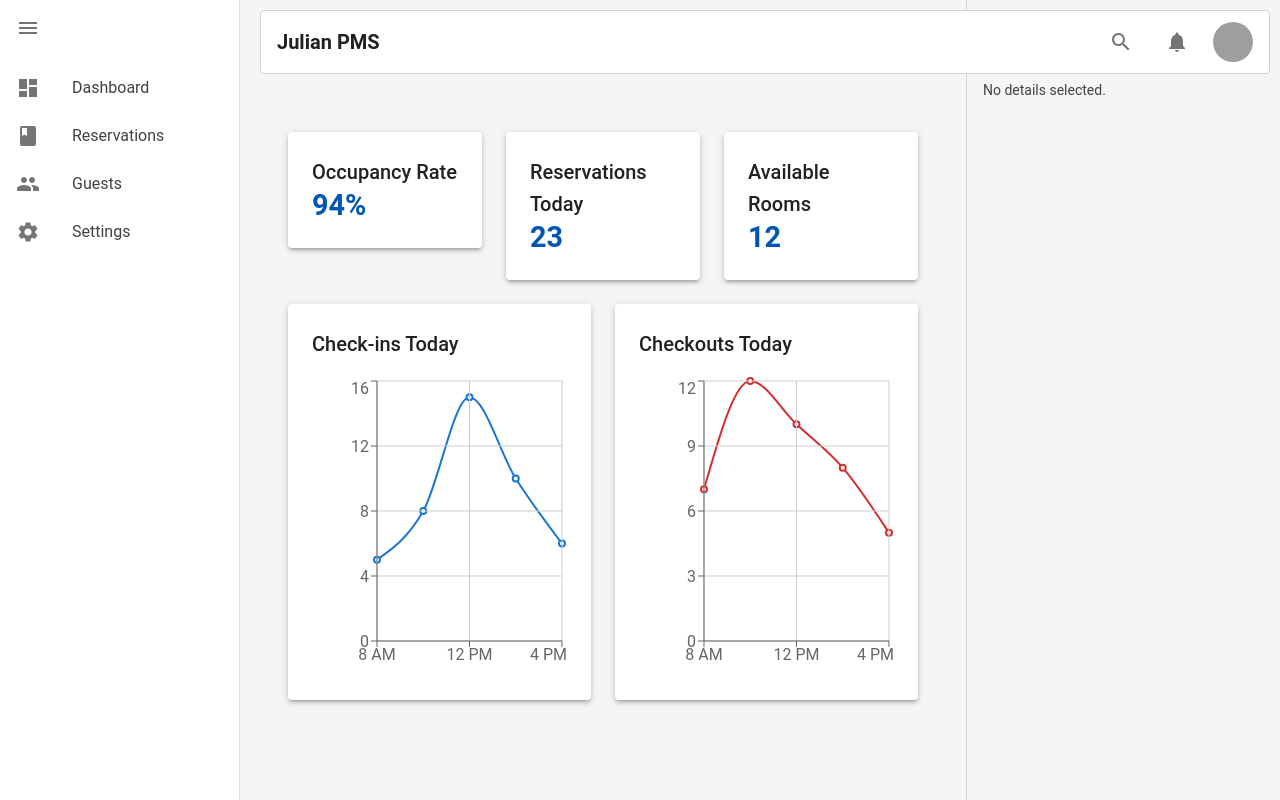
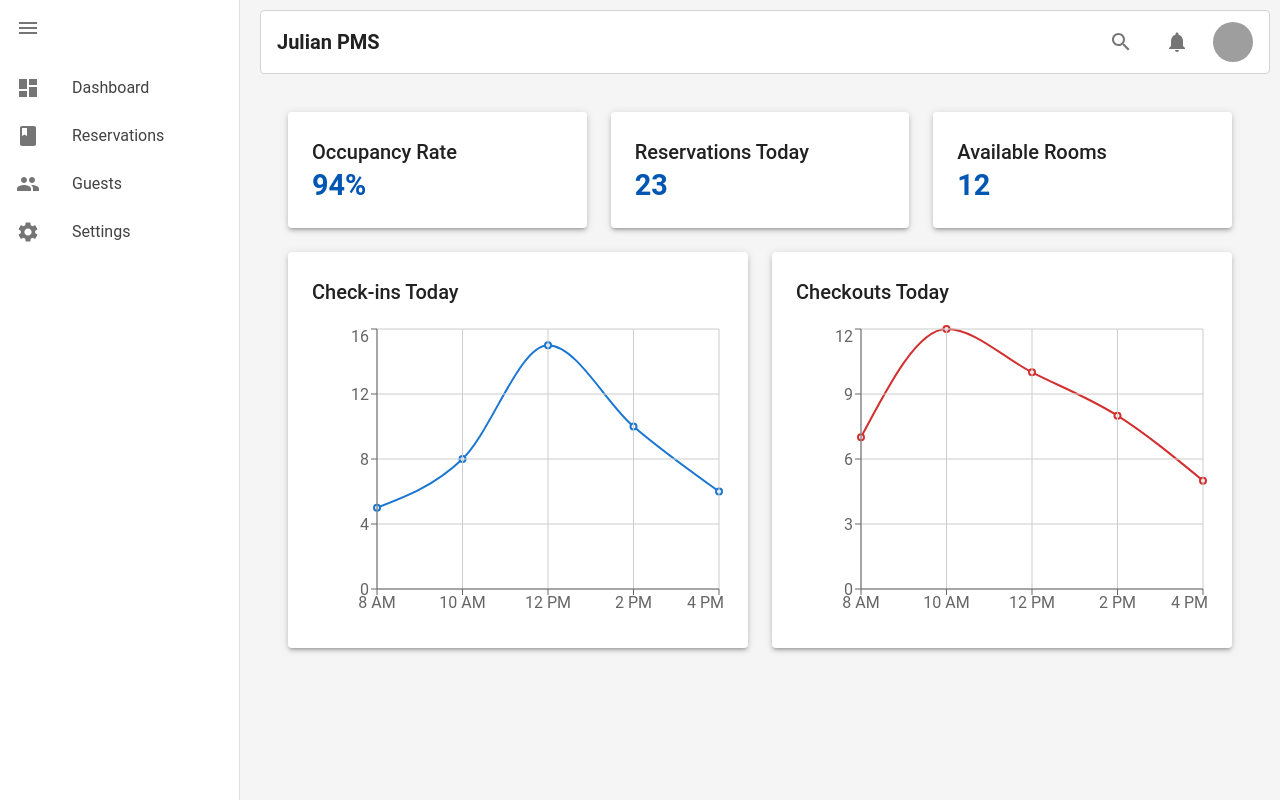
Before and after one commit to knutekje/julianfrontend, a React (Vite) app: page /dashboard in a window 1280 px wide. Built offline with nearby package versions, Linux system fonts and the light colour scheme; sample sign-in values are in the browser's storage; grey boxes are pictures that could not be loaded.

Commit message:
added guestpage functios

```diff
--- a/src/components/DetailSidebar.tsx
+++ b/src/components/DetailSidebar.tsx
@@ -1,28 +1,58 @@
-import React from 'react';
-import { Tabs, Tab, Box, Typography } from '@mui/material';
+import React, { ReactNode } from 'react';
+import { Box, Typography, IconButton } from '@mui/material';
+import { Close } from '@mui/icons-material';
 
 interface DetailSidebarProps {
-  details: unknown;
+  details: Record<string, ReactNode>;
+  onClose: () => void;
 }
 
-const DetailSidebar: React.FC<DetailSidebarProps> = ({ details }) => {
-  const [tabIndex, setTabIndex] = React.useState(0);
+const DetailSidebar: React.FC<DetailSidebarProps> = ({ details, onClose }) => {
+  return (
+    <Box
+      sx={{
+        width: '320px',
+        height: '100vh',
+        position: 'fixed',
+        top: 0,
+        right: 0,
+        bgcolor: '#ffffff',
+        borderLeft: '1px solid #d3d3d3',
+        boxShadow: '-2px 0px 8px rgba(0,0,0,0.1)',
+        zIndex: 1200,
+        display: 'flex',
+        flexDirection: 'column',
+        padding: 2,
+      }}
+    >
+      <Box
+        sx={{
+          display: 'flex',
+          justifyContent: 'space-between',
+          alignItems: 'center',
+          marginBottom: 2,
+        }}
+      >
+        <Typography variant="h6">Details</Typography>
+        <IconButton onClick={onClose}>
+          <Close />
+        </IconButton>
+      </Box>
 
-  return (
-    <Box sx={{ width: 320, padding: 2, borderLeft: '1px solid #d3d3d3' }}>
-      <Tabs value={tabIndex} onChange={(_e, newIndex) => setTabIndex(newIndex)}>
-        <Tab label="Overview" />
-        <Tab label="History" />
-        <Tab label="Actions" />
-      </Tabs>
-      <Box sx={{ marginTop: 2 }}>
-        {tabIndex === 0 && (
-          <Typography variant="body2">
-            {details ? JSON.stringify(details, null, 2) : 'No details selected.'}
-          </Typography>
-        )}
-        {tabIndex === 1 && <Typography>History Content</Typography>}
-        {tabIndex === 2 && <Typography>Actions Content</Typography>}
+      <Box
+        sx={{
+          overflowY: 'auto',
+          flexGrow: 1,
+        }}
+      >
+        {Object.entries(details).map(([key, value]) => (
+          <Box key={key} sx={{ marginBottom: 2 }}>
+            <Typography variant="body2" color="textSecondary">
+              {key}
+            </Typography>
+            <Typography variant="body1">{value}</Typography>
+          </Box>
+        ))}
       </Box>
     </Box>
   );
--- a/src/components/Layout.tsx
+++ b/src/components/Layout.tsx
@@ -1,14 +1,22 @@
-import React, { useState } from 'react';
+import React, { ReactNode, useState } from 'react';
 import { Box } from '@mui/material';
+import TopBar from './TopBar';
 import Sidebar from './SideBar';
-import TopBar from './TopBar';
 import DetailSidebar from './DetailSidebar';
 
-const Layout: React.FC<{ children: React.ReactNode }> = ({ children }) => {
-  const [selectedDetails, setSelectedDetails] = useState<unknown>(null); // Holds the data to show in the detail sidebar
+interface LayoutProps {
+  children: React.ReactNode;
+}
 
-  const handleItemClick = (details: unknown) => {
-    setSelectedDetails(details); // Updates the right sidebar with details of the clicked item
+const Layout: React.FC<LayoutProps> = ({ children }) => {
+  const [selectedDetails, setSelectedDetails] = useState<Record<string, ReactNode> | null>(null);
+
+  /*  const handleItemClick = (details: Record<string, ReactNode>) => {
+    setSelectedDetails(details); // Set details for the right sidebar
+   } */
+
+  const handleCloseDetails = () => {
+    setSelectedDetails(null);
   };
 
   return (
@@ -20,25 +28,36 @@ const Layout: React.FC<{ children: React.ReactNode }> = ({ children }) => {
         overflow: 'hidden',
       }}
     >
+
       <Sidebar />
+
 
       <Box
         sx={{
+          display: 'flex',
+          flexDirection: 'column',
           flexGrow: 1,
-/*           marginLeft: '260px', // Width of the Sidebar  */
-          marginTop: '84px',
-          overflowY: 'auto',
-          padding: 3,
+          marginRight: selectedDetails ? '320px' : '0px',
+          transition: 'margin-right 0.3s ease',
         }}
       >
         <TopBar />
-        {React.cloneElement(children as React.ReactElement, {
-          onItemClick: handleItemClick,
-        })}
+        <Box
+          sx={{
+            flexGrow: 1,
+            marginTop: '64px',
+            overflowY: 'auto',
+            padding: 3,
+          }}
+        >
+
+          {children}
+        </Box>
       </Box>
 
-
-      <DetailSidebar details={selectedDetails} />
+      {selectedDetails && (
+        <DetailSidebar details={selectedDetails} onClose={handleCloseDetails} />
+      )}
     </Box>
   );
 };
--- a/src/pages/Dashboard.tsx
+++ b/src/pages/Dashboard.tsx
@@ -2,7 +2,6 @@ import React from 'react';
 import { Grid, Paper, Typography } from '@mui/material';
 import { LineChart, Line, CartesianGrid, XAxis, YAxis, Tooltip, ResponsiveContainer } from 'recharts';
 
-// Dummy data for Check-ins and Checkouts
 const checkinsData = [
   { time: '8 AM', checkIns: 5 },
   { time: '10 AM', checkIns: 8 },
@@ -48,7 +47,6 @@ const Dashboard: React.FC = () => {
         </Paper>
       </Grid>
 
-      {/* Graphs */}
       <Grid item xs={12} md={6}>
         <Paper sx={{ padding: 3, boxShadow: 3 }}>
           <Typography variant="h6" sx={{ marginBottom: 2 }}>
--- /dev/null
+++ b/src/pages/GuestListPage.tsx
@@ -0,0 +1,83 @@
+import React, { useState, useEffect } from 'react';
+import { Table, TableBody, TableCell, TableHead, TableRow, TablePagination, TextField, Box } from '@mui/material';
+import { guestApiUrl } from '../uris';
+import { Guest } from '../types';
+
+const GuestListPage: React.FC = () => {
+  const [guests, setGuests] = useState<Guest[]>([]);
+  const [search, setSearch] = useState<string>('');
+  const [page, setPage] = useState(0);
+  const [rowsPerPage, setRowsPerPage] = useState(10);
+
+  useEffect(() => {
+    const fetchGuests = async () => {
+      const response = await fetch(`${guestApiUrl}`);
+      const data = await response.json();
+      setGuests(data);
+    };
+
+    fetchGuests();
+  }, []);
+
+  const handleSearchChange = (e: React.ChangeEvent<HTMLInputElement>) => {
+    setSearch(e.target.value);
+  };
+
+  const handlePageChange = (_event: unknown, newPage: number) => {
+    setPage(newPage);
+  };
+
+  const handleRowsPerPageChange = (event: React.ChangeEvent<HTMLInputElement>) => {
+    setRowsPerPage(parseInt(event.target.value, 10));
+    setPage(0);
+  };
+
+  const filteredGuests = guests.filter((guest) =>
+    guest.firstName.toLowerCase().includes(search.toLowerCase())
+  );
+
+  return (
+    <Box>
+      <TextField
+        variant="outlined"
+        label="Search Guests"
+        value={search}
+        onChange={handleSearchChange}
+        sx={{ marginBottom: 2 }}
+      />
+
+      <Table>
+        <TableHead>
+          <TableRow>
+            <TableCell>Name</TableCell>
+            <TableCell>Email</TableCell>
+            <TableCell>Phone</TableCell>
+            <TableCell>Check-In Date</TableCell>
+          </TableRow>
+        </TableHead>
+        <TableBody>
+          {filteredGuests
+            .slice(page * rowsPerPage, page * rowsPerPage + rowsPerPage)
+            .map((guest) => (
+              <TableRow key={guest.id}>
+                <TableCell>{guest.firstName}</TableCell>
+                <TableCell>{guest.email}</TableCell>
+                <TableCell>{guest.address}</TableCell>
+                <TableCell>{new Date(guest.createdAt).toLocaleDateString()}</TableCell>
+              </TableRow>
+            ))}
+        </TableBody>
+      </Table>
+      <TablePagination
+        component="div"
+        count={filteredGuests.length}
+        page={page}
+        onPageChange={handlePageChange}
+        rowsPerPage={rowsPerPage}
+        onRowsPerPageChange={handleRowsPerPageChange}
+      />
+    </Box>
+  );
+};
+
+export default GuestListPage;
--- a/src/routes/AppRoutes.tsx
+++ b/src/routes/AppRoutes.tsx
@@ -8,9 +8,9 @@ import ReservationListPage from '../pages/ReservationListPage';
 import Layout from '../components/Layout';
 import ProtectedRoute from '../components/ProtectedRoute';
 import BookingPage from '../pages/BookingPage'; // Renamed for consistency
-import GuestPage from '../pages/GuestPage';
 import RoomGrid from '../components/RoomGrid';
 import { SettingsPages } from '../pages/SettingsPage';
+import GuestListPage from '../pages/GuestListPage';
 
 const AppRoutes: React.FC = () => {
   return (
@@ -55,7 +55,7 @@ const AppRoutes: React.FC = () => {
           element={
             <ProtectedRoute>
               <Layout>
-                <GuestPage/>
+                <GuestListPage/>
               </Layout>
             </ProtectedRoute>
           }
```
Also changed, not shown: src/types.ts (+11 -0 lines).
